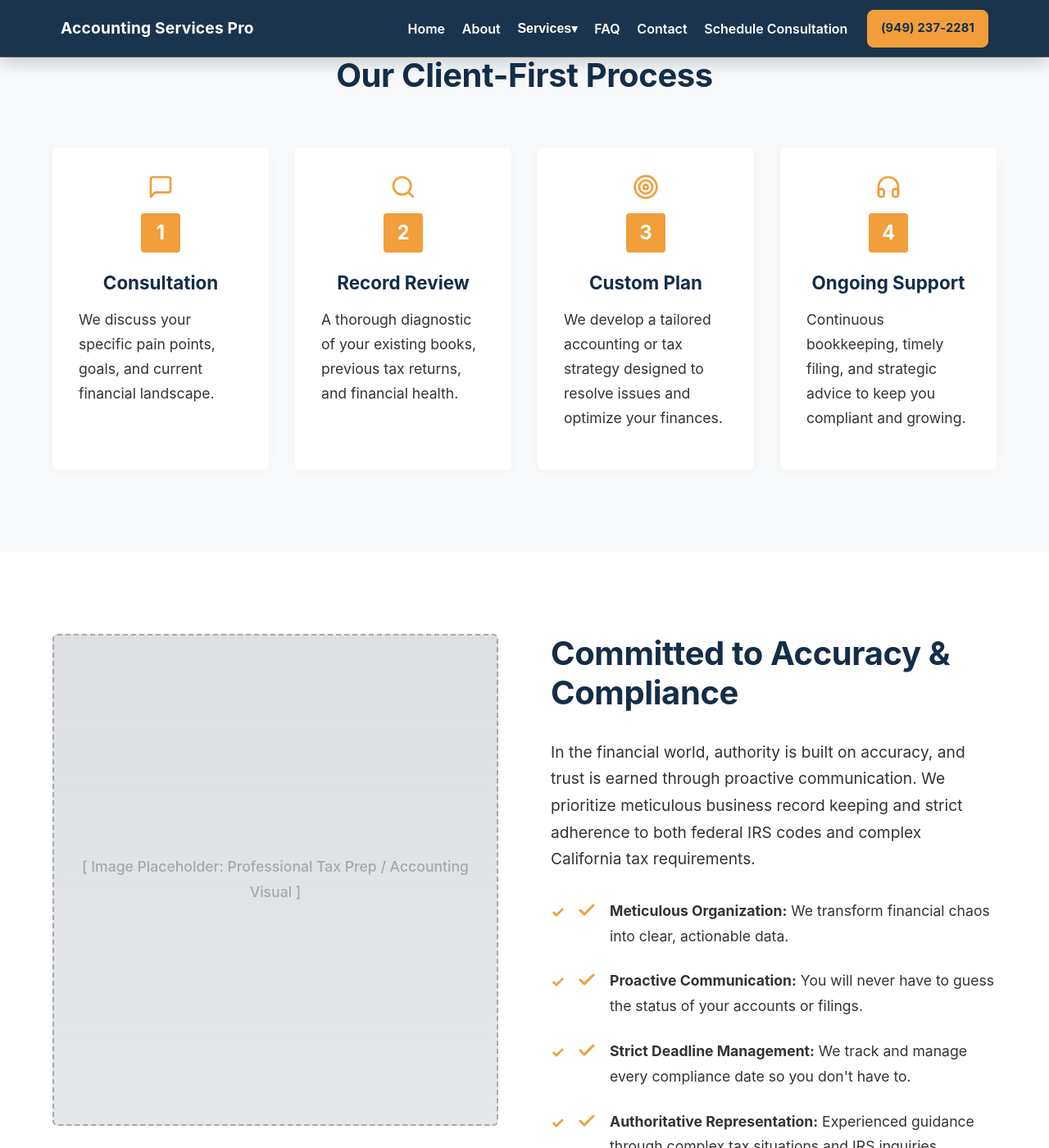
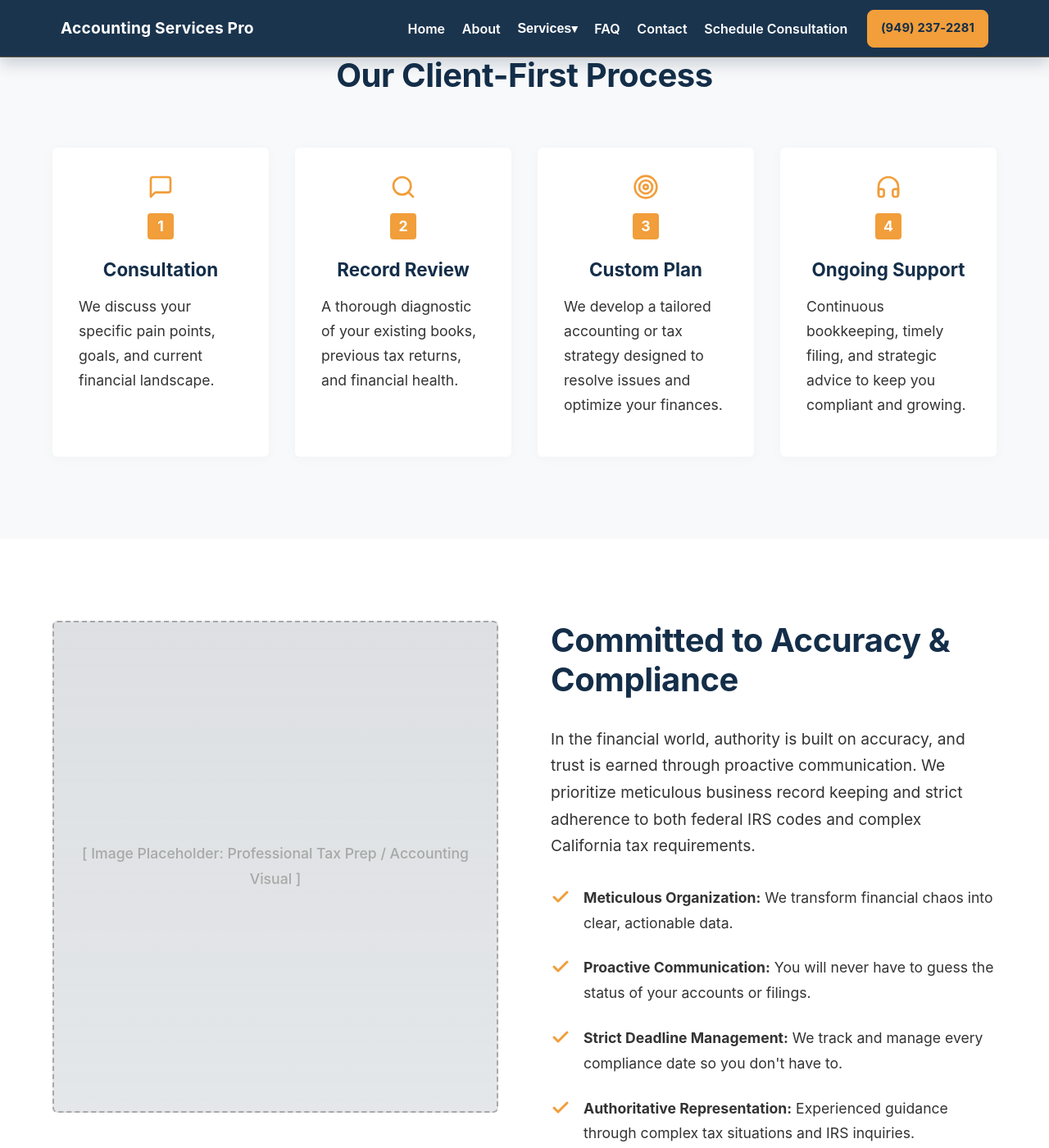
Before and after one commit to YourOnlineSquad/accounting-irvine-ca-accountingservicespro, a Jekyll site: the page built from index.md, in a window 1280 px wide and 1400 px high, scrolled down 3613 px. Shown: the whole window at 82% size. Built offline with Jekyll 4.4.1, drawn with Linux system fonts in a browser that asks for light colours.

Commit message:
Update homepage.css

```diff
--- a/assets/css/homepage.css
+++ b/assets/css/homepage.css
@@ -1,4 +1,4 @@
- /* Homepage Specific Styling
+/* Homepage Specific Styling
   Colors: Dark Blue #142e49, Orange #f19e3b, White #ffffff, Gray #a7a8a7
 */
 
@@ -8,12 +8,12 @@
   --white: #ffffff;
   --gray: #a7a8a7;
   --light-gray: #f8f9fa;
-  --border-radius: 6px; /* Strict requirement: 6px to 8px, not pill */
+  --border-radius: 6px;
 }
 
 /* Global Homepage Resets & Containers */
 .container {
-  max-width: 1280px; /* Wider content sections */
+  max-width: 1280px;
   margin: 0 auto;
   padding: 0 5%;
 }
@@ -62,6 +62,28 @@ p {
   font-size: 1.1rem;
 }
 
+/* Icons & Graphics */
+.icon-lg {
+  width: 48px;
+  height: 48px;
+  display: block;
+  margin: 0 auto 1.5rem auto;
+}
+
+.icon-md {
+  width: 32px;
+  height: 32px;
+  display: block;
+  margin: 0 auto 1rem auto;
+}
+
+.icon-sm {
+  width: 24px;
+  height: 24px;
+  flex-shrink: 0;
+  margin-top: 2px;
+}
+
 /* Buttons */
 .btn {
   display: inline-flex;
@@ -83,7 +105,7 @@ p {
 }
 
 .btn-primary:hover {
-  background-color: #d8872a; /* Slightly darker orange */
+  background-color: #d8872a;
   color: var(--white);
 }
 
@@ -183,6 +205,7 @@ p {
   color: var(--dark-blue);
   font-size: 1.8rem;
   margin-bottom: 1rem;
+  text-align: center;
 }
 
 /* 3. Services Overview */
@@ -217,6 +240,7 @@ p {
   font-size: 1.5rem;
   margin-bottom: 1rem;
   transition: color 0.3s ease;
+  text-align: center;
 }
 
 .service-card:hover h3 {
@@ -226,6 +250,7 @@ p {
 .service-card p {
   margin: 0;
   color: #555555;
+  text-align: left;
 }
 
 /* 4. Local Section */
@@ -257,17 +282,20 @@ p {
   background: var(--white);
   border-radius: var(--border-radius);
   box-shadow: 0 2px 15px rgba(0,0,0,0.03);
+  display: flex;
+  flex-direction: column;
+  align-items: center;
 }
 
 .step-number {
   background-color: var(--orange);
   color: var(--white);
-  width: 48px;
-  height: 48px;
+  width: 32px;
+  height: 32px;
   display: flex;
   align-items: center;
   justify-content: center;
-  font-size: 1.5rem;
+  font-size: 1.1rem;
   font-weight: 700;
   border-radius: 4px;
   margin-bottom: 1.5rem;
@@ -277,6 +305,12 @@ p {
   color: var(--dark-blue);
   font-size: 1.4rem;
   margin-bottom: 1rem;
+  text-align: center;
+}
+
+.process-step p {
+  text-align: left;
+  width: 100%;
 }
 
 /* 6. Trust & EEAT */
@@ -293,19 +327,11 @@ p {
 
 .trust-list li {
   margin-bottom: 1.5rem;
-  padding-left: 2rem;
-  position: relative;
+  display: flex;
+  align-items: flex-start;
+  gap: 1rem;
   font-size: 1.1rem;
   color: #333333;
-}
-
-.trust-list li::before {
-  content: "✓";
-  position: absolute;
-  left: 0;
-  color: var(--orange);
-  font-weight: bold;
-  font-size: 1.2rem;
 }
 
 .trust-text p {
```
